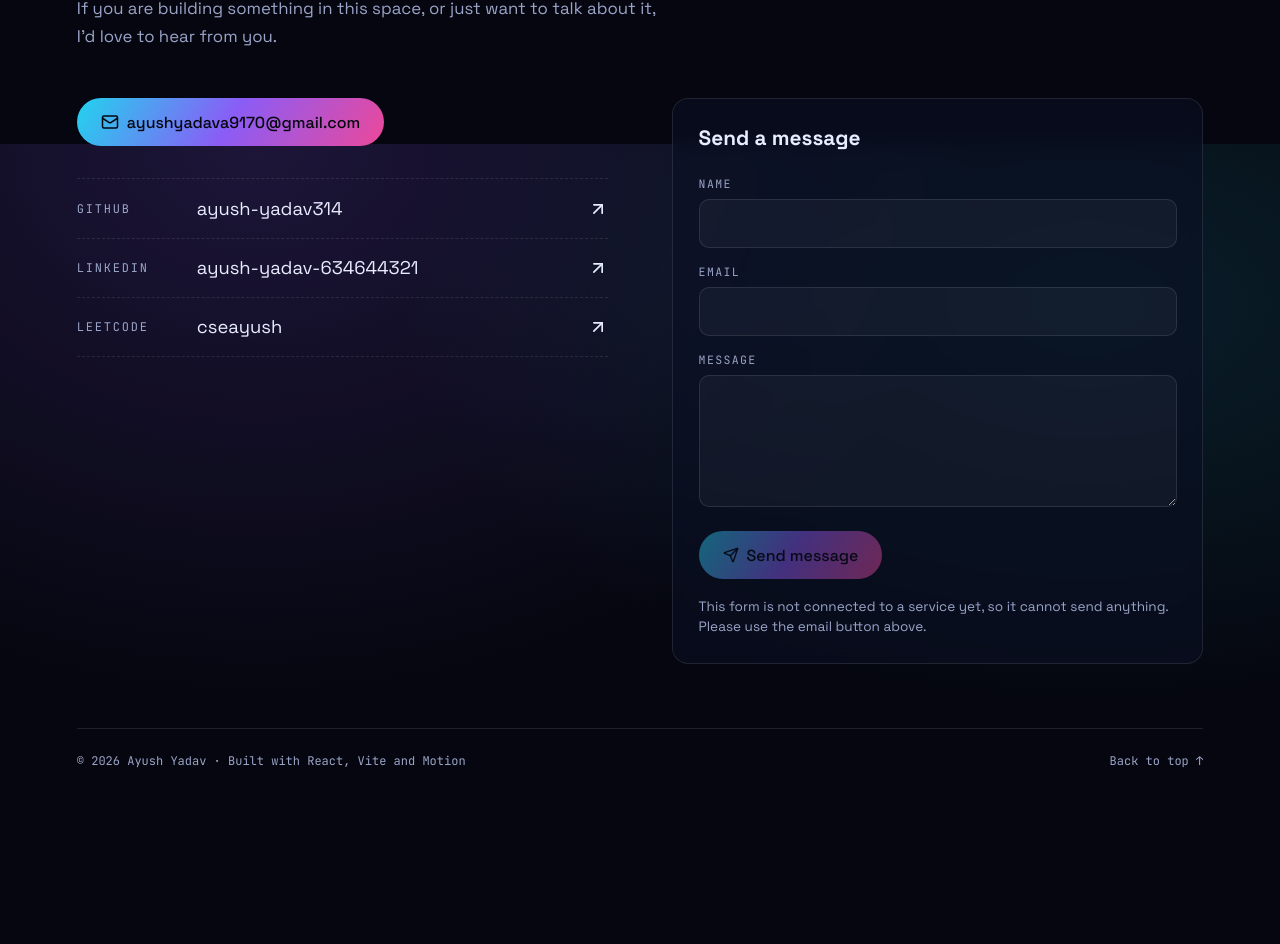
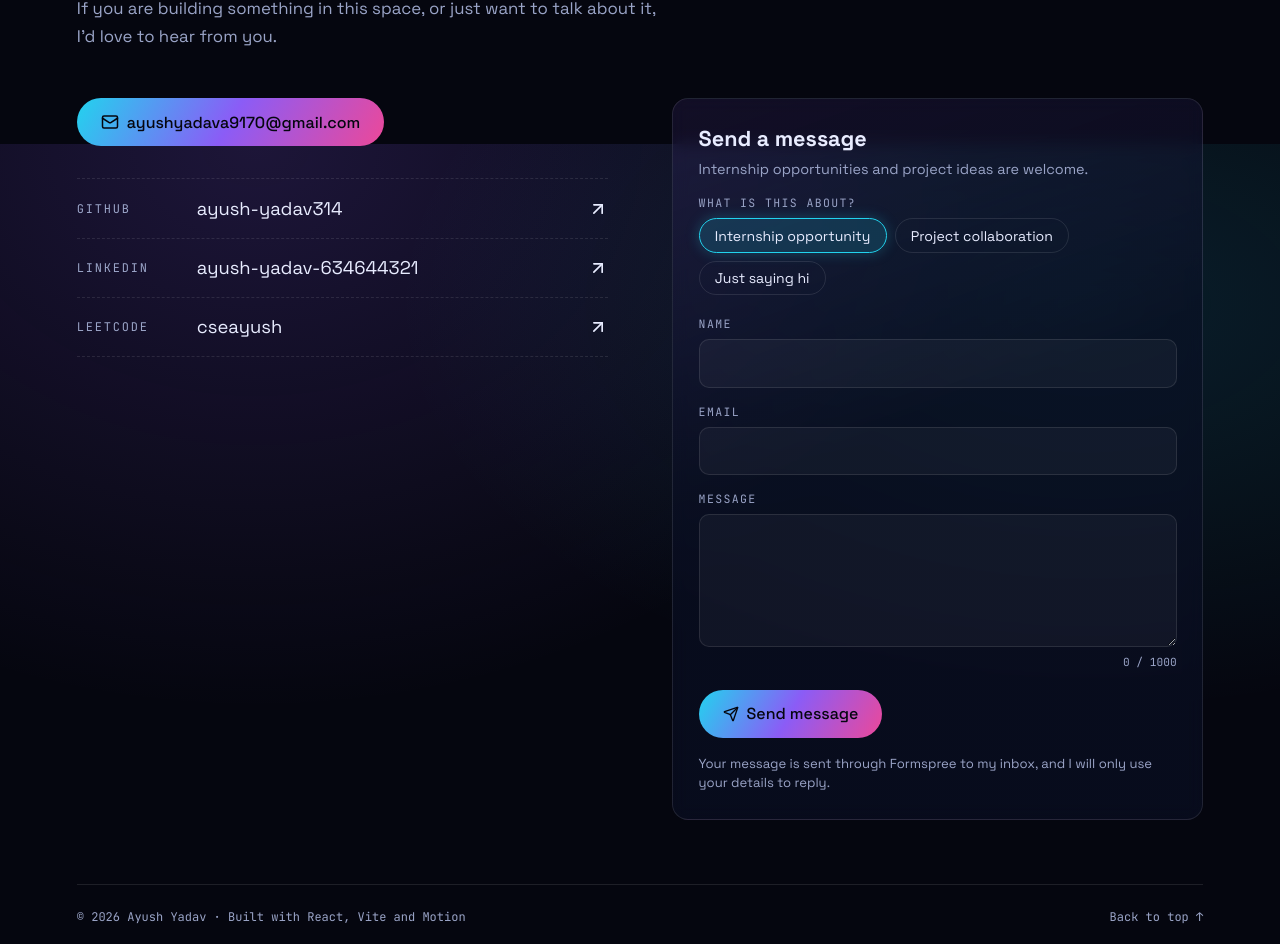
Before and after one commit to ayush-yadav314/ai-cyberverse, a React (Vite) app: page / in a window 1280 px wide. Shown: the part 11056-12000 px from the top of the page. Before the commit the page ends 11857 px from the top, so only its background shows below. Built offline with nearby package versions, Linux system fonts and the light colour scheme.

Commit message:
feat: improve contact form

```diff
--- a/src/data/projects.js
+++ b/src/data/projects.js
@@ -297,7 +297,7 @@ export const featuredProjects = [
     ],
     limitations: [
       'The agent loop and the terminal are illustrative, not a live AI system.',
-      'The contact form is not connected to a service yet.',
+      'Contact form that delivers messages to my inbox through Formspree',
     ],
   },
 ]
--- a/src/sections/Contact.css
+++ b/src/sections/Contact.css
@@ -37,7 +37,7 @@
   margin: 3rem 0 4rem;
 }
 
-/* Link rows */
+/* ---------- Link rows ---------- */
 .contact__links {
   margin: 2rem 0 0;
   padding: 0;
@@ -81,7 +81,7 @@
   overflow-wrap: anywhere;
 }
 
-/* Form */
+/* ---------- Form card ---------- */
 .contact__form {
   display: flex;
   flex-direction: column;
@@ -89,17 +89,29 @@
   padding: 1.6rem;
   border: 1px solid var(--border);
   border-radius: 16px;
-  background: rgba(10, 15, 36, 0.6);
+  background: linear-gradient(
+    160deg,
+    rgba(139, 92, 246, 0.1),
+    rgba(10, 15, 36, 0.65) 45%
+  );
   backdrop-filter: blur(8px);
 }
 
 .contact__form h3 {
-  margin: 0 0 0.6rem;
-  font-size: 1.3rem;
+  margin: 0;
+  font-size: 1.35rem;
 }
 
-.contact__form label {
+.contact__sub {
+  margin: 0 0 0.6rem;
+  font-size: 0.9rem;
+  color: var(--text-dim);
+}
+
+.contact__form label,
+.contact__topics legend {
   margin-top: 0.5rem;
+  padding: 0;
   font-family: var(--font-mono);
   font-size: 0.72rem;
   letter-spacing: 0.12em;
@@ -130,9 +142,79 @@
   box-shadow: 0 0 0 3px rgba(34, 211, 238, 0.2);
 }
 
+.contact__count {
+  margin: 0;
+  text-align: right;
+  font-family: var(--font-mono);
+  font-size: 0.7rem;
+  color: var(--text-dim);
+}
+
+/* Topic chips (radio buttons styled as pills) */
+.contact__topics {
+  min-width: 0;
+  margin: 0 0 0.3rem;
+  padding: 0;
+  border: 0;
+}
+
+.contact__topics legend {
+  margin-bottom: 0.5rem;
+}
+
+.contact__topics > div {
+  display: flex;
+  flex-wrap: wrap;
+  gap: 0.5rem;
+}
+
+.contact__form .contact__topic {
+  position: relative;
+  margin: 0;
+  font-family: var(--font-display);
+  font-size: 0.88rem;
+  letter-spacing: 0;
+  text-transform: none;
+  color: var(--text);
+}
+
+.contact__form .contact__topic input {
+  position: absolute;
+  width: 1px;
+  height: 1px;
+  padding: 0;
+  border: 0;
+  opacity: 0;
+}
+
+.contact__topic span {
+  display: inline-block;
+  padding: 0.45rem 0.95rem;
+  border: 1px solid var(--border);
+  border-radius: 999px;
+  cursor: pointer;
+  transition: border-color 0.2s, background 0.2s, box-shadow 0.2s;
+}
+
+.contact__topic span:hover {
+  border-color: var(--cyan);
+}
+
+.contact__topic input:checked + span {
+  border-color: var(--cyan);
+  background: rgba(34, 211, 238, 0.16);
+  box-shadow: 0 0 14px rgba(34, 211, 238, 0.25);
+}
+
+.contact__topic input:focus-visible + span {
+  outline: 2px solid var(--cyan);
+  outline-offset: 2px;
+}
+
+/* Submit button and notes */
 .contact__form button {
   align-self: flex-start;
-  margin-top: 1rem;
+  margin-top: 0.8rem;
   border: 0;
   cursor: pointer;
 }
@@ -151,21 +233,70 @@
 }
 
 .contact__form .contact__note {
-  margin: 0.6rem 0 0;
-  font-size: 0.85rem;
+  margin: 0.5rem 0 0;
+  font-size: 0.82rem;
   line-height: 1.5;
   color: var(--text-dim);
-}
-
-.contact__note--ok {
-  color: var(--lime) !important;
 }
 
 .contact__note--bad {
   color: var(--orange) !important;
 }
 
-/* Footer */
+.contact__note a {
+  color: var(--cyan);
+}
+
+/* ---------- Success panel ---------- */
+.contact__sent {
+  display: flex;
+  flex-direction: column;
+  align-items: center;
+  gap: 0.8rem;
+  padding: 2.5rem 1.6rem;
+  border: 1px solid rgba(163, 230, 53, 0.4);
+  border-radius: 16px;
+  background: rgba(10, 15, 36, 0.65);
+  box-shadow: 0 0 40px rgba(163, 230, 53, 0.12);
+  text-align: center;
+}
+
+.contact__sent h3 {
+  margin: 0;
+  font-size: 1.5rem;
+}
+
+.contact__sent p {
+  max-width: 34ch;
+  margin: 0;
+  line-height: 1.6;
+  color: var(--text-dim);
+}
+
+.contact__check {
+  display: grid;
+  place-items: center;
+  width: 64px;
+  height: 64px;
+  border: 2px solid var(--lime);
+  border-radius: 50%;
+  color: var(--lime);
+  box-shadow: 0 0 24px rgba(163, 230, 53, 0.5);
+  animation: contact-pop 0.5s ease-out;
+}
+
+@keyframes contact-pop {
+  from {
+    transform: scale(0.4);
+    opacity: 0;
+  }
+  to {
+    transform: scale(1);
+    opacity: 1;
+  }
+}
+
+/* ---------- Footer ---------- */
 .contact__footer {
   display: flex;
   flex-wrap: wrap;
@@ -194,3 +325,9 @@
     gap: 4rem;
   }
 }
+
+@media (prefers-reduced-motion: reduce) {
+  .contact__check {
+    animation: none;
+  }
+}
--- a/src/sections/Contact.jsx
+++ b/src/sections/Contact.jsx
@@ -1,15 +1,24 @@
 import { useState } from 'react'
 import { motion, useReducedMotion } from 'motion/react'
-import { ArrowUpRight, Mail, Send } from 'lucide-react'
+import { ArrowUpRight, Check, Mail, Send } from 'lucide-react'
 import Magnetic from '../components/Magnetic'
 import './Contact.css'
 
-// Paste your form endpoint here (for example a Formspree URL).
+// Paste your Formspree endpoint here, for example
+// 'https://formspree.io/f/xxxxxxxx'
 // While this is empty, the form stays disabled and says so honestly.
-const FORM_ENDPOINT = ''
+const FORM_ENDPOINT = 'https://formspree.io/f/xrpplnwq'
 
 // Built from two parts so simple bots can't scrape it from the page
 const EMAIL = ['ayushyadava9170', 'gmail.com'].join('@')
+
+const MAX_LENGTH = 1000
+
+const topics = [
+  'Internship opportunity',
+  'Project collaboration',
+  'Just saying hi',
+]
 
 const links = [
   {
@@ -32,6 +41,8 @@ const links = [
 function Contact() {
   const reduce = useReducedMotion()
   const [status, setStatus] = useState('idle') // idle | sending | sent | error
+  const [sentName, setSentName] = useState('')
+  const [length, setLength] = useState(0)
   const connected = FORM_ENDPOINT !== ''
 
   const reveal = reduce
@@ -45,9 +56,9 @@ function Contact() {
 
   async function handleSubmit(e) {
     e.preventDefault()
-    if (!connected) return
+    if (!connected || status === 'sending') return
 
-    const form = e.currentTarget
+    const data = Object.fromEntries(new FormData(e.currentTarget))
     setStatus('sending')
 
     try {
@@ -57,12 +68,13 @@ function Contact() {
           'Content-Type': 'application/json',
           Accept: 'application/json',
         },
-        body: JSON.stringify(Object.fromEntries(new FormData(form))),
+        body: JSON.stringify(data),
       })
 
       if (response.ok) {
+        setSentName(String(data.name || '').trim().split(' ')[0])
+        setLength(0)
         setStatus('sent')
-        form.reset()
       } else {
         setStatus('error')
       }
@@ -107,17 +119,88 @@ function Contact() {
           </ul>
         </motion.div>
 
-        <motion.form className="contact__form" onSubmit={handleSubmit} {...reveal}>
+        <motion.div {...reveal}>
+          {status === 'sent' ? (
+            <div className="contact__sent" role="status">
+              <span className="contact__check">
+                <Check size={30} aria-hidden="true" />
+              </span>
+              <h3>Thanks{sentName ? `, ${sentName}` : ''}!</h3>
+              <p>
+                Your message was sent to my inbox. If you left a valid email
+                address, I can reply to it directly.
+              </p>
+              <button
+                type="button"
+                className="btn btn--ghost"
+                onClick={() => setStatus('idle')}
+              >
+                Send another message
+              </button>
+            </div>
+          ) : (
+            <form className="contact__form" onSubmit={handleSubmit}>
               <h3>Send a message</h3>
+              <p className="contact__sub">
+                Internship opportunities and project ideas are welcome.
+              </p>
+
+              <fieldset className="contact__topics">
+                <legend>What is this about?</legend>
+                <div>
+                  {topics.map((topic, i) => (
+                    <label key={topic} className="contact__topic">
+                      <input
+                        type="radio"
+                        name="topic"
+                        value={topic}
+                        defaultChecked={i === 0}
+                      />
+                      <span>{topic}</span>
+                    </label>
+                  ))}
+                </div>
+              </fieldset>
 
               <label htmlFor="cf-name">Name</label>
-          <input id="cf-name" name="name" type="text" required autoComplete="name" />
+              <input
+                id="cf-name"
+                name="name"
+                type="text"
+                required
+                maxLength={80}
+                autoComplete="name"
+              />
 
               <label htmlFor="cf-email">Email</label>
-          <input id="cf-email" name="email" type="email" required autoComplete="email" />
+              <input
+                id="cf-email"
+                name="email"
+                type="email"
+                required
+                maxLength={120}
+                autoComplete="email"
+              />
 
               <label htmlFor="cf-message">Message</label>
-          <textarea id="cf-message" name="message" rows="5" required />
+              <textarea
+                id="cf-message"
+                name="message"
+                rows="5"
+                required
+                minLength={10}
+                maxLength={MAX_LENGTH}
+                onChange={(e) => setLength(e.target.value.length)}
+              />
+              <p className="contact__count">
+                {length} / {MAX_LENGTH}
+              </p>
+
+              <input
+                type="hidden"
+                name="_subject"
+                defaultValue="New message from the AI CYBERVERSE portfolio"
+              />
 
               {/* Honeypot: real people never see or fill this field */}
               <input
@@ -140,21 +223,26 @@ function Contact() {
 
               {!connected && (
                 <p className="contact__note">
-              This form is not connected to a service yet, so it cannot send
-              anything. Please use the email button above.
+                  This form is not connected to a service yet, so it cannot
+                  send anything. Please use the email button instead.
                 </p>
               )}
-          {status === 'sent' && (
-            <p className="contact__note contact__note--ok" role="status">
-              Thanks! Your message was sent.
+              {connected && status !== 'error' && (
+                <p className="contact__note">
+                  Your message is sent through Formspree to my inbox, and I
+                  will only use your details to reply.
                 </p>
               )}
               {status === 'error' && (
-            <p className="contact__note contact__note--bad" role="status">
-              Something went wrong. Please email me directly instead.
+                <p className="contact__note contact__note--bad" role="alert">
+                  Something went wrong, so your message was not sent. Please
+                  email me directly at{' '}
+                  <a href={`mailto:${EMAIL}`}>{EMAIL}</a>.
                 </p>
               )}
-        </motion.form>
+            </form>
+          )}
+        </motion.div>
       </div>
 
       <footer className="contact__footer">
```
Lines whose indentation alone changed are shown as unchanged.
